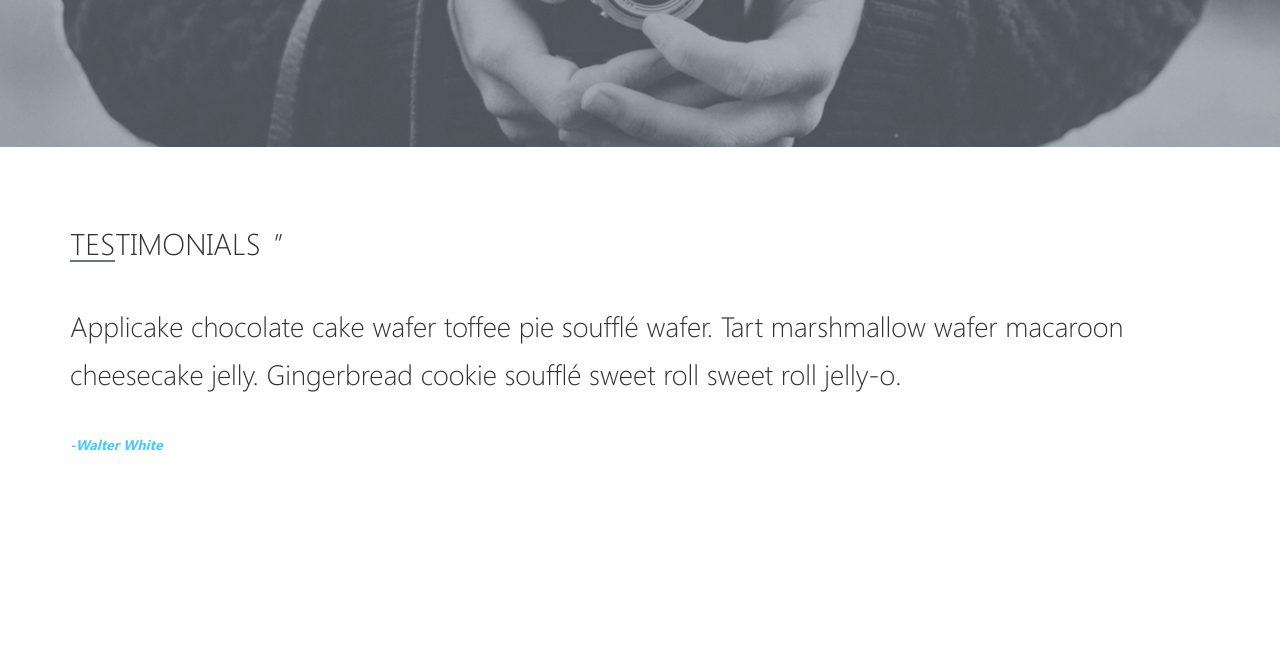
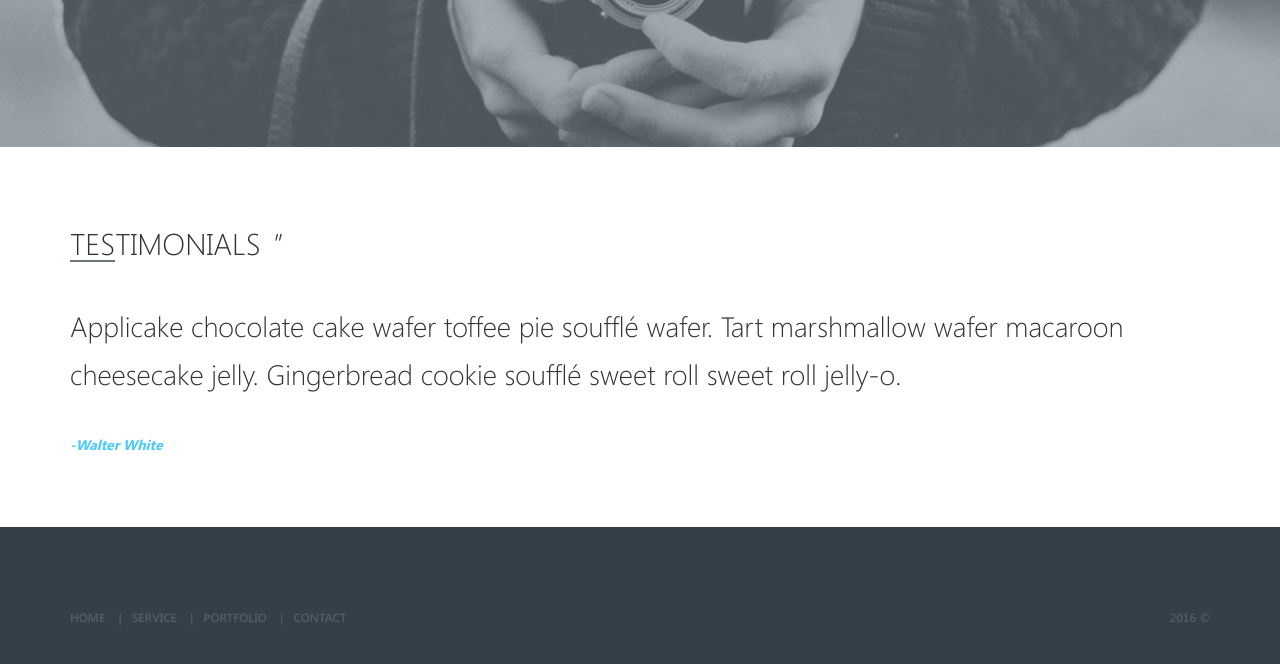
Before and after one commit to ArturYukhnevich/Blueasy, a website: page index.html in a window 1280 px wide. Shown: the part 3308-3972 px from the top of the page. Before the commit the page ends 3835 px from the top, so only its background shows below. Drawn offline with nearby package versions, Linux system fonts and the light colour scheme; files whose address does not match are found by name.

Commit message:
Section - Footer

```diff
--- a/assets/sass/components/_interface.sass
+++ b/assets/sass/components/_interface.sass
@@ -40,21 +40,5 @@
   height: 100%
 
 //Button
-=btn-ghost($c: #353f46, $c-hover: #fff, $font-size: 1em)
-  display: inline-block
-  text-transform: uppercase
-  font-weight: 600
-  color: $c
-  border: 2px solid $c
-  transition: all .3s ease-in-out
-  line-height: 1
-  padding: 1.07em 2.857em
-  font-size: $font-size
-
-  &:hover
-    text-decoration: none
-    color: $c-hover
-    border-color: $c-hover
-
 .btn-ghost-gray
   +btn-ghost()
--- a/assets/sass/components/_mixin.sass
+++ b/assets/sass/components/_mixin.sass
@@ -16,3 +16,18 @@
   //background-position: $pos
   //background-repeat: no-repeat
   //background-attachment: $att
+=btn-ghost($c: #353f46, $c-hover: #fff, $font-size: 1em)
+  display: inline-block
+  text-transform: uppercase
+  font-weight: 600
+  color: $c
+  border: 2px solid $c
+  transition: all .3s ease-in-out
+  line-height: 1
+  padding: 1.07em 2.857em
+  font-size: $font-size
+
+  &:hover
+    text-decoration: none
+    color: $c-hover
+    border-color: $c-hover
--- a/assets/sass/pages/_index.sass
+++ b/assets/sass/pages/_index.sass
@@ -165,6 +165,7 @@
     border: 2px solid #fff
     text-align: center
     transition: all .3s ease-in-out
+
     &:hover
       border-color: $accent
       color: $accent
@@ -192,3 +193,43 @@
     font-weight: 600
     font-size: .5em
     margin-top: 35px
+
+//Site footer
+.site-footer
+  @extend .std-padding
+  background-color: #353f47
+  color: #515f67
+  font-size: .857em
+  font-weight: 500
+
+  p
+    margin: 0
+
+
+.footer-nav
+  @extend .ul-unstyled
+  float: left
+  text-transform: uppercase
+
+  li
+    display: inline-block
+    &:before
+      content: '|'
+    &:first-child
+      &:before
+        content: ''
+      a
+        padding-left: 0
+
+  a
+    color: inherit
+    display: inline-block
+    padding: 0 10px
+    transition: all .3s ease-in-out
+
+    &:hover
+      text-decoration: none
+      color: #fff
+
+.copyright
+  float: right
--- a/index.html
+++ b/index.html
@@ -153,6 +153,20 @@
   </div>
 </section>
 
+<footer class="site-footer">
+  <div class="container">
+    <nav>
+      <ul class="footer-nav">
+        <li><a href="#">Home</a></li>
+        <li><a href="#">Service</a></li>
+        <li><a href="#">Portfolio</a></li>
+        <li><a href="#">Contact</a></li>
+      </ul>
+    </nav>
+    <p class="copyright">2016 &copy;</p>
+  </div>
+</footer>
+
 <script src="https://ajax.googleapis.com/ajax/libs/jquery/1.12.4/jquery.min.js"></script>
 <script src="assets/js/bootstrap.min.js"></script>
 </body>
```
Also changed, not shown: assets/css/style.css.
